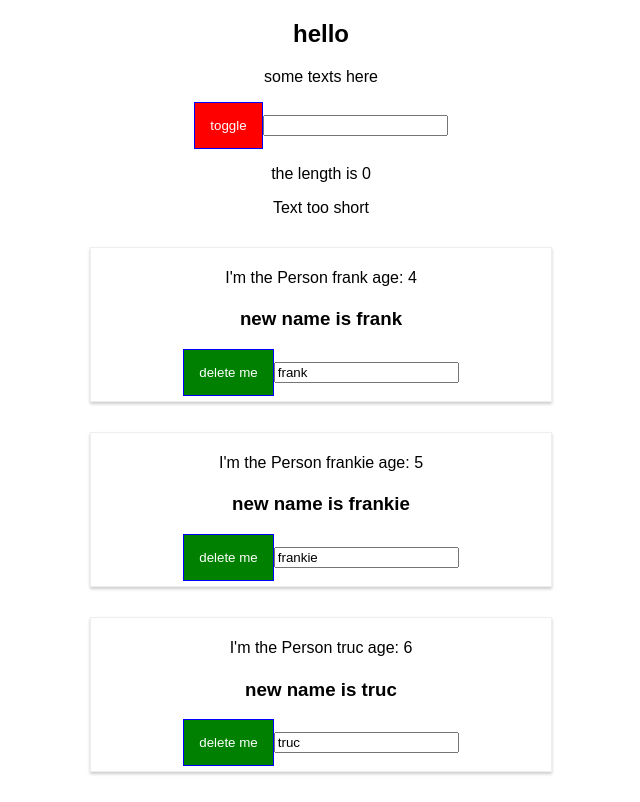
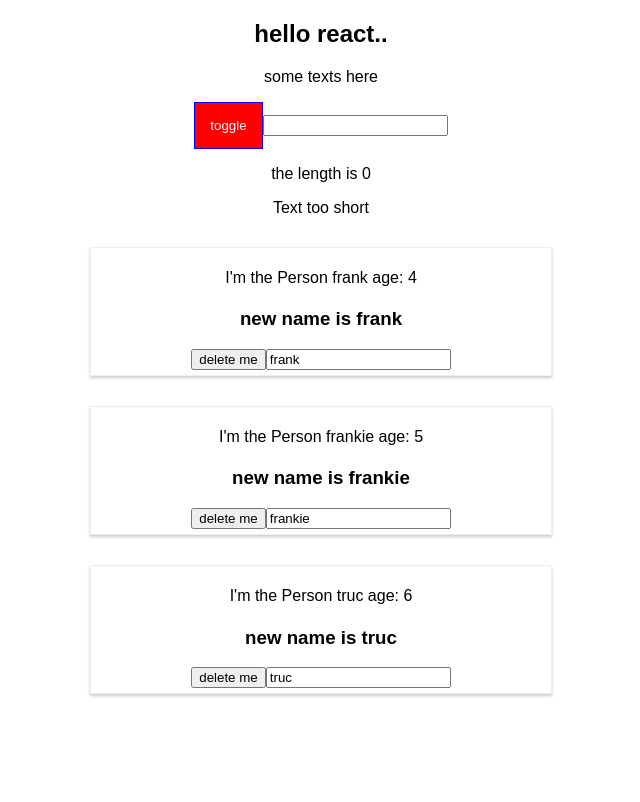
Before and after one commit to vnussolution/React-with-maxim, a React app: page / in a window 1280 px wide. Both pictures are taken after a click on the button "toggle". Shown: the whole page, without its empty margins (319-959 px from the left). Built offline with nearby package versions, Linux system fonts and the light colour scheme.

Commit message:
restructure code

```diff
--- a/src/components/Char/Char.js
+++ b/src/components/Char/Char.js
@@ -1,9 +1,9 @@
 import React from "react";
-import "./Char.css";
+import classes from "./Char.css";
 
 const char = props => {
   return (
-    <div onClick={props.click} className="Char">
+    <div onClick={props.click} className={classes.Char}>
       {props.char}
     </div>
   );
--- /dev/null
+++ b/src/components/Cockpit/Cockpit.css
@@ -0,0 +1,29 @@
+.red {
+  color: red;
+}
+
+.bold {
+  font-weight: bold;
+}
+
+.Cockpit button {
+  border: 1px solid blue;
+  padding: 15px;
+  background: green;
+  color: white;
+  cursor: pointer;
+}
+
+.Cockpit button:hover {
+  background: lightgreen;
+  color: black;
+}
+
+.Cockpit button.Red {
+  background: red;
+}
+
+.Cockpit button.Red:hover {
+  background: salmon;
+  color: black;
+}
--- a/src/components/Cockpit/Cockpit.js
+++ b/src/components/Cockpit/Cockpit.js
@@ -0,0 +1,24 @@
+import React from "react";
+import classes from "./Cockpit.css";
+const cockpit = props => {
+  const assignedClasses = [];
+  let btnClasses = "";
+
+  if (props.people.length <= 2) assignedClasses.push(classes.red);
+  if (props.people.length <= 1) assignedClasses.push(classes.bold);
+  if (props.show) btnClasses = classes.Red;
+  return (
+    <div className={classes.Cockpit}>
+      <h2>{props.title} </h2>
+      <p className={assignedClasses.join(" ")}> some texts here</p>
+      <button className={btnClasses} onClick={props.toggle}>
+        toggle
+      </button>
+
+      <input type="text" onChange={props.showLength} />
+      <p> the length is {props.text.length}</p>
+    </div>
+  );
+};
+
+export default cockpit;
--- a/src/components/Persons/Persons.js
+++ b/src/components/Persons/Persons.js
@@ -0,0 +1,24 @@
+import React from "react";
+import Person from "./Person/Person";
+import ErrorBoundary from "../ErrorBoundary/ErrorBoundary";
+
+const persons = props => {
+  return (
+    <div>
+      {props.people.map((person, index) => {
+        return (
+          <ErrorBoundary key={person.id}>
+            <Person
+              name={person.name}
+              age={person.age}
+              clicked={() => props.clickDelete(index)}
+              changed={event => props.changeName(event, person.id)}
+            />
+          </ErrorBoundary>
+        );
+      })}
+    </div>
+  );
+};
+
+export default persons;
--- a/src/containers/App.css
+++ b/src/containers/App.css
@@ -1,33 +1,3 @@
 .App {
   text-align: center;
 }
-
-.red {
-  color: red;
-}
-
-.bold {
-  font-weight: bold;
-}
-
-.App button {
-  border: 1px solid blue;
-  padding: 15px;
-  background: green;
-  color: white;
-  cursor: pointer;
-}
-
-.App button:hover {
-  background: lightgreen;
-  color: black;
-}
-
-.App button.Red {
-  background: red;
-}
-
-.App button.Red:hover {
-  background: salmon;
-  color: black;
-}
--- a/src/containers/App.js
+++ b/src/containers/App.js
@@ -1,8 +1,9 @@
 import React, { Component } from "react";
 import classes from "../containers/App.css";
-import Person from "../components/Persons/Person/Person";
+import Persons from "../components/Persons/Persons";
 import Validation from "../components/Validation/Validation";
 import Char from "../components/Char/Char";
+import Cockpit from "../components/Cockpit/Cockpit";
 
 import ErrorBoundary from "../components/ErrorBoundary/ErrorBoundary";
 
@@ -98,45 +99,27 @@ class App extends Component {
 
   render() {
     let people = null;
-    let btnClasses = "";
 
     if (this.state.showPeople) {
       people = (
-        <div>
-          {this.state.people.map((person, index) => {
-            return (
-              <ErrorBoundary key={person.id}>
-                <Person
-                  name={person.name}
-                  age={person.age}
-                  clicked={() => this.clickDeleteHandler(index)}
-                  changed={event => this.changeNameHandler(event, person.id)}
-                />
-              </ErrorBoundary>
-            );
-          })}
-        </div>
+        <Persons
+          people={this.state.people}
+          clickDelete={this.clickDeleteHandler}
+          changeName={this.changeNameHandler}
+        />
       );
-      btnClasses = classes.Red;
     }
-
-    const assignedClasses = [];
-
-    if (this.state.people.length <= 2) assignedClasses.push(classes.red);
-    if (this.state.people.length <= 1) assignedClasses.push(classes.bold);
 
     return (
       <div className={classes.App}>
-        <h2>hello </h2>
-        <p className={assignedClasses.join(" ")}> some texts here</p>
-        <button className={btnClasses} onClick={this.toggleHandler}>
-          {" "}
-          toggle{" "}
-        </button>
-
-        <input type="text" onChange={this.showLengthHandler} />
-        <p> the length is {this.state.text.length}</p>
-
+        <Cockpit
+          title={this.props.title}
+          people={this.state.people}
+          toggle={this.toggleHandler}
+          showLength={this.showLengthHandler}
+          text={this.state.text}
+          show={this.state.showPeople}
+        />
         <Validation textLength={this.state.text.length} />
         {this.displayChars()}
         {people}
--- a/src/index.js
+++ b/src/index.js
@@ -4,5 +4,8 @@ import "./index.css";
 import App from "./containers/App";
 import registerServiceWorker from "./registerServiceWorker";
 
-ReactDOM.render(<App />, document.getElementById("root"));
+ReactDOM.render(
+  <App title=" hello react.." />,
+  document.getElementById("root")
+);
 registerServiceWorker();
```
